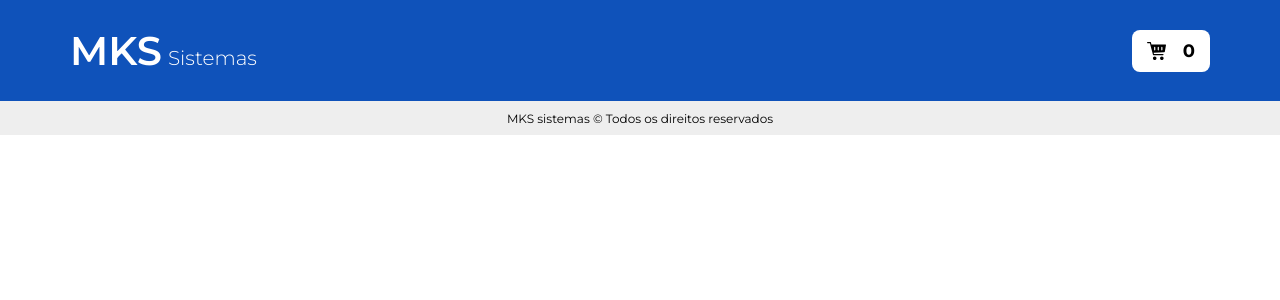
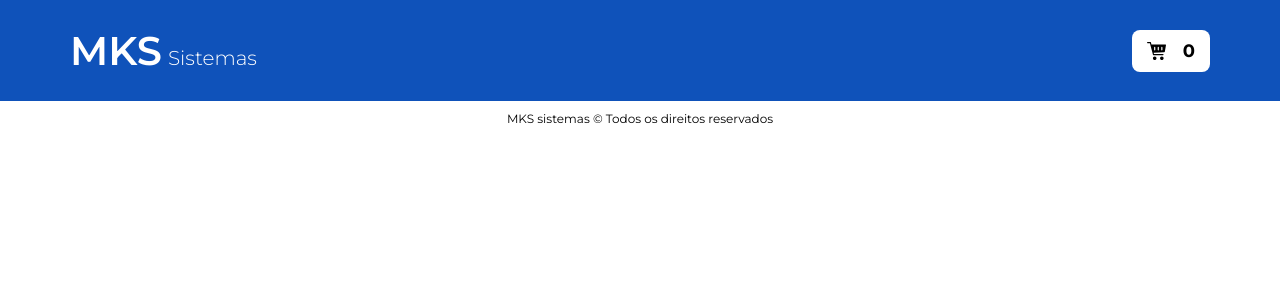
Before and after one commit to ThomSchreiner/MKS_teste_tecnico, a React (Create React App) app: page / in a window 1280 px wide. Shown: the top 300 px of the page. Built offline with nearby package versions, Linux system fonts and the light colour scheme; no server answers.

Commit message:
fix: adjust var color name

```diff
--- a/src/components/Footer/style.ts
+++ b/src/components/Footer/style.ts
@@ -1,7 +1,7 @@
 import styled from "styled-components";
 
 export const StyledFooter = styled.footer`
-  background-color: var(--grey-4);
+  background-color: var(--grey-5);
   height: 34px;
   display: flex;
   align-items: center;
```
